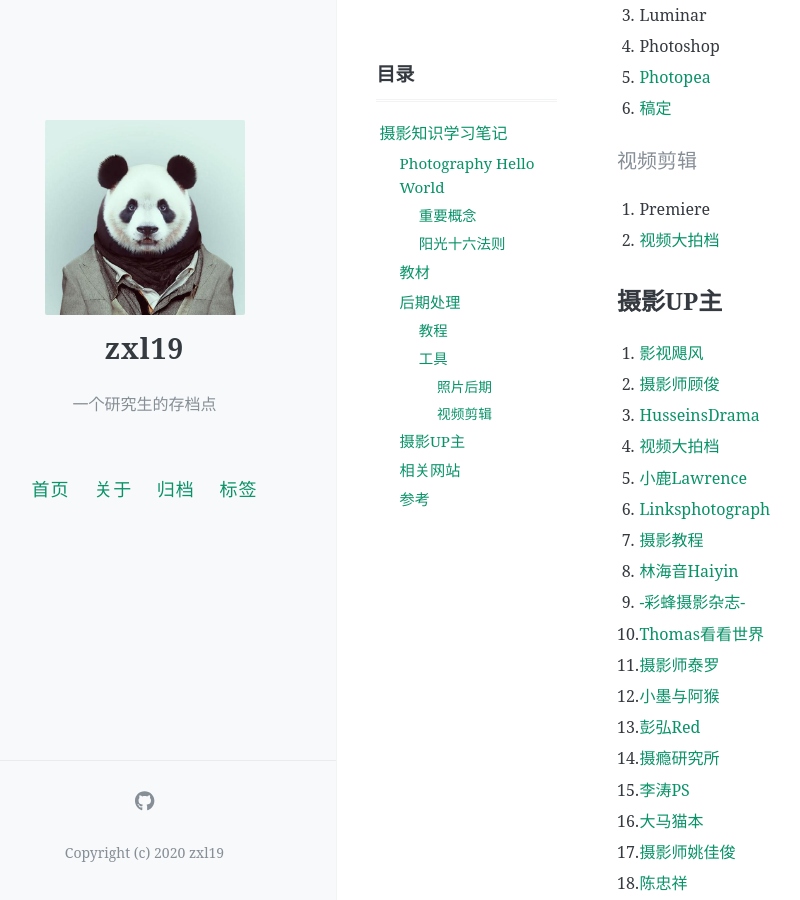
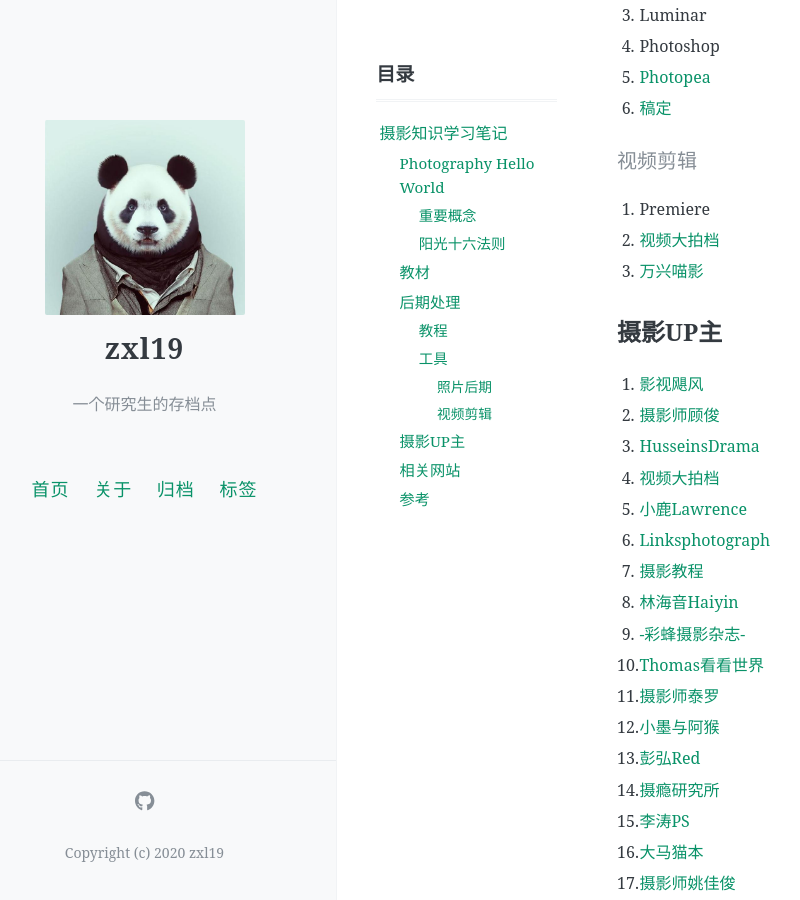
Before and after one commit to zxl19/zxl19.github.io, a Jekyll site: the page built from _posts/2021-08-03-photography-note.md, in a window 1280 px wide and 900 px high, scrolled down 1677 px. Shown: the whole window, without its empty margins (47-847 px from the left). Built offline with Jekyll 4.4.1, drawn with Linux system fonts in a browser that asks for light colours; comment, search, counter and statistics services are not loaded.

Commit message:
Update 2021-08-03-photography-note.md

```diff
--- a/_posts/2021-08-03-photography-note.md
+++ b/_posts/2021-08-03-photography-note.md
@@ -79,6 +79,7 @@ pinned: false
 
 1. Premiere
 2. [视频大拍档](https://spdpd.net/)
+3. [万兴喵影](https://www.wondershare.cn/products-solutions/video-creativity/video.html)
 
 ## 摄影UP主
 
```
